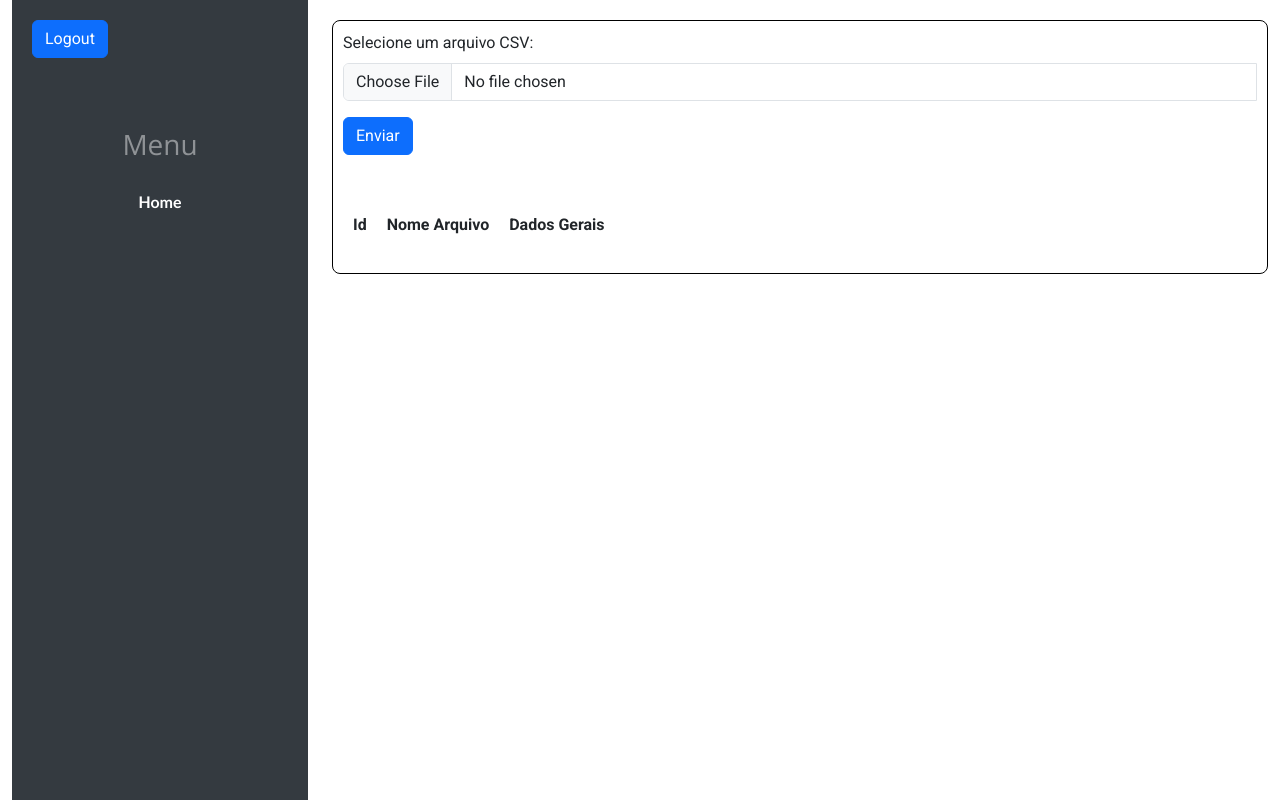
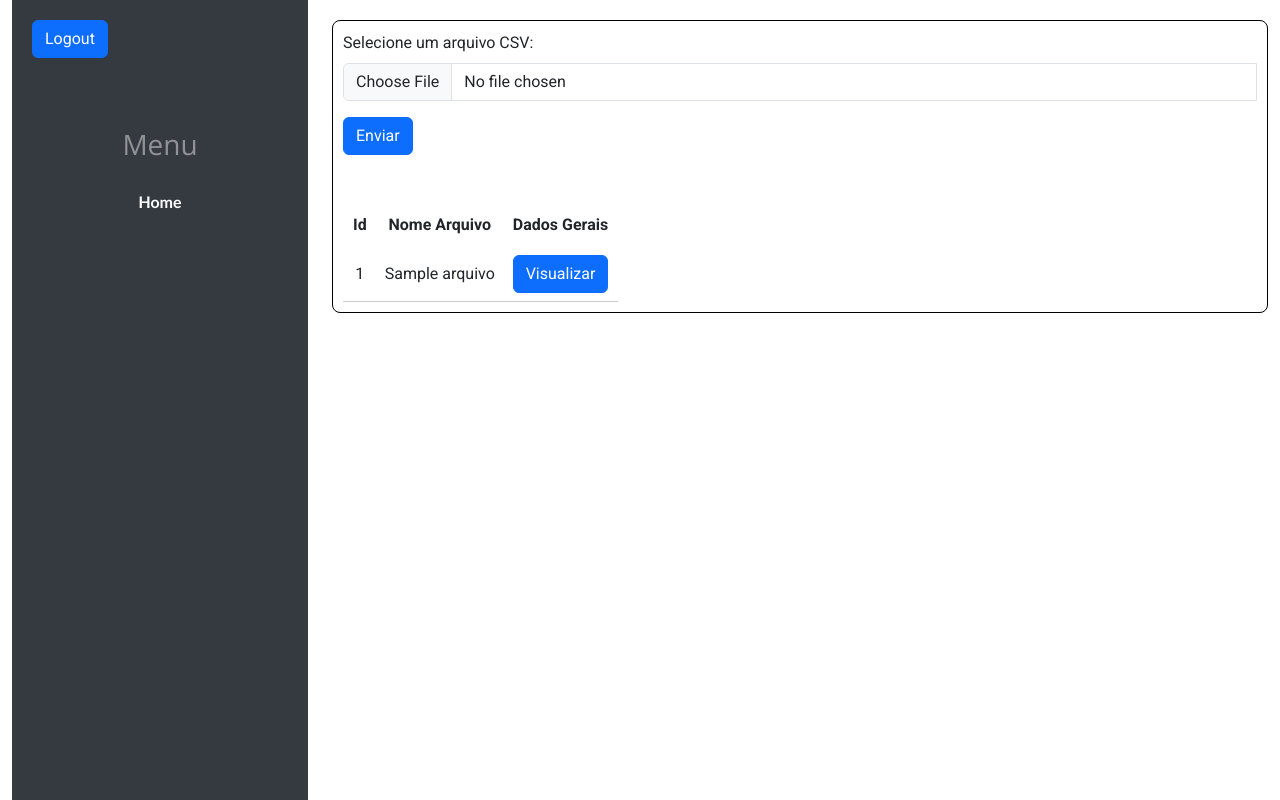
Before and after one commit to AlineSotte/tcc_ufjf_fllask, a Flask app: page /csv/1 in a window 1280 px wide. Run offline with Flask 3, Linux system fonts and the light colour scheme; tables that the repository leaves empty hold one stand-in row (values such as "Sample post"); lists and menus that the app fills with data are empty; some libraries are stand-ins or nearby versions.

Commit message:
Listar arquivos

```diff
--- a/analise.py
+++ b/analise.py
@@ -114,6 +114,5 @@
         return arq.id
 
     def listar_cinco_arquivos(self, id_usuario):
-        id = id_usuario
-        arquivos = Arquivo.query.filter_by(id_usuario=id).order_by(Arquivo.id_usuario.desc()).limit(5).all()
+        arquivos = Arquivo.query.filter_by(usuario_id=id_usuario).order_by(Arquivo.id.desc()).limit(5).all()
         return arquivos
--- a/app.py
+++ b/app.py
@@ -36,7 +36,7 @@
         user = db.session.query(Usuario).filter_by(email=email).first()
         if user.email==email and user.senha==password:
             session['username'] = request.form['username']
-            return redirect(url_for('csv',id_usuario=user.id))
+            return redirect(url_for('csv_list',id_usuario=user.id))
     else:
         return render_template('login.html')
 
@@ -46,8 +46,12 @@
     return redirect(url_for('index'))
 
 ## download arquivo e gravar no banco de dados
+## Listar 5 arquivos descending
 @app.route('/csv/<int:id_usuario>', methods=['GET', 'POST'])
-def csv(id_usuario):
+@app.route('/list/<int:id_usuario>', methods=['GET', 'POST'])
+def csv_list(id_usuario):
+    arquivos = instancia.listar_cinco_arquivos(id_usuario)
+
     if request.method == 'POST':
         arquivo = request.files.get('arquivo_csv')
         if not arquivo:
@@ -66,19 +70,10 @@
         tabela_csv = Arquivo(usuario_id=id_usuario, arquivo_csv=arquivo_bytes, nome_arquivo=nome_arq)
         db.session.add(tabela_csv)
         db.session.commit()
-        id=instancia.pegar_id(nome_arq)
+        id = instancia.pegar_id(nome_arq)
         return redirect(url_for('dashboard', id_usuario=id_usuario, id=id))
-    else:
-        return render_template('csv.html', id_usuario=id_usuario)
 
-## listar 5 arquivos para analise em tabela
-@app.route('/list/<int:id_usuario>', methods=['GET', 'POST'])
-def listar_arquvos(id_usuario):
-    arquivos = instancia.listar_cinco_arquivos(id_usuario)
-    if request.method == 'POST':
-        return redirect(url_for('dashboard', id_usuario=id_usuario, id=id), list_arquivos=arquivos)
-    else:
-        return render_template('csv.html', id_usuario=id_usuario)
+    return render_template('csv.html', id_usuario=id_usuario, arquivos=arquivos)
 
 # paginação e download do arquivo
 @app.route('/dashboard/<int:id_usuario>/<int:id>', methods=['GET'])
@@ -95,9 +90,6 @@
     num_pages = len(df) // per_page + 1
     return render_template('dashboard.html', id_usuario=id_usuario,id=id,data=data, page=page, num_pages=num_pages)
 
-## listar 5 os ultimos arquivos
-
-
 ## Analise ##
 @app.route('/analise/<int:id_usuario>/<int:id>', methods=['GET'])
 def analise(id_usuario,id):
--- a/templates/base.html
+++ b/templates/base.html
@@ -19,7 +19,7 @@
            <ul class="nav flex-column">
               <h3>Menu</h3>
               <li class="nav-item">
-                 <a class="nav-link active" href="{{ url_for('csv', id_usuario=id_usuario) }}">Home</a>
+                 <a class="nav-link active" href="{{ url_for('csv_list', id_usuario=id_usuario) }}">Home</a>
               </li>
            </ul>
         </div>
--- a/templates/csv.html
+++ b/templates/csv.html
@@ -2,7 +2,7 @@
 
    {% block content %}
          <div class="main">
-           <form action="{{ url_for('csv', id_usuario=id_usuario) }}" method="POST" enctype="multipart/form-data" class="needs-validation" novalidate>
+           <form action="{{ url_for('csv_list', id_usuario=id_usuario) }}" method="POST" enctype="multipart/form-data" class="needs-validation" novalidate>
              <div class="mb-3">
                <label for="arquivo_csv" class="form-label">Selecione um arquivo CSV:</label>
                <div class="input-group">
@@ -39,16 +39,11 @@
                         <tr>
                             <td>{{ item.id }}</td>
                             <td>{{ item.nome_arquivo }}</td>
-                            <td><a href="{{ url_for('dashboard', id_usuario=item.id_usuario, id=item.id) }}">Visualizar</a></td>
+                            <td><a href="{{ url_for('dashboard', id_usuario=item.usuario_id, id=item.id) }}" class="btn btn-primary" >Visualizar</a></td>
                         </tr>
                     {% endfor %}
                 </tbody>
             </table>
-
             </div>
-          <div class="table">
-
-
           </div>
-         </div>
    {% endblock %}
```
